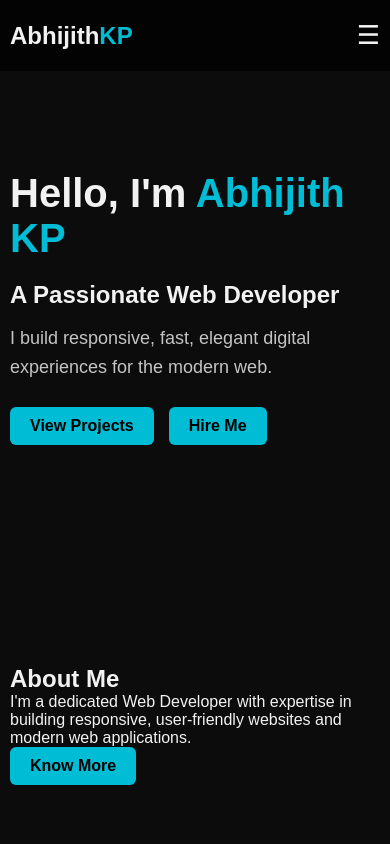
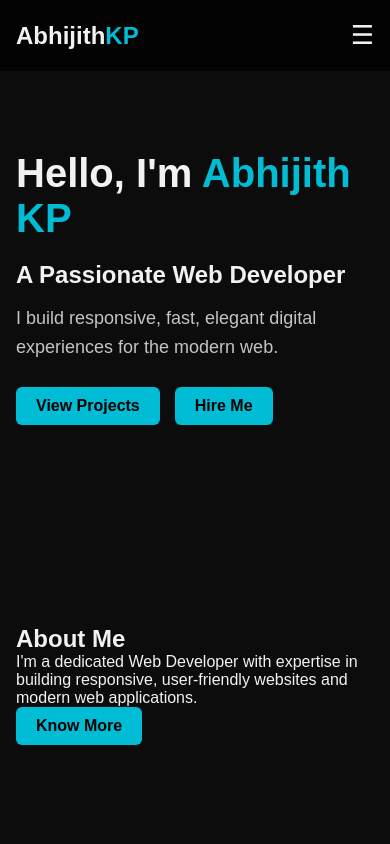
Before and after one commit to stranger3535/portfolio-site, a plain HTML site: page index.html in a window 390 px wide. Shown: the top 844 px of the page. Drawn offline with Linux system fonts and the light colour scheme.

Commit message:
Fix mobile container width and hero height

```diff
--- a/css/style.css
+++ b/css/style.css
@@ -283,12 +283,10 @@ footer {
 
     .container {
         width: 100%;
-        max-width: 100%;
+        max-width: 1100px;
         margin: 0 auto;
-        padding: 0 10px;
+        padding: 0 16px
     }
-
-    /* existing #navbar, .hero, etc. go below... */
 
     #navbar {
         position: absolute;
@@ -314,7 +312,7 @@ footer {
 
     .hero {
         height: auto;
-        padding: 100px 0;
+        padding: 80px 0;
     }
 
     .hero h1 {
```
